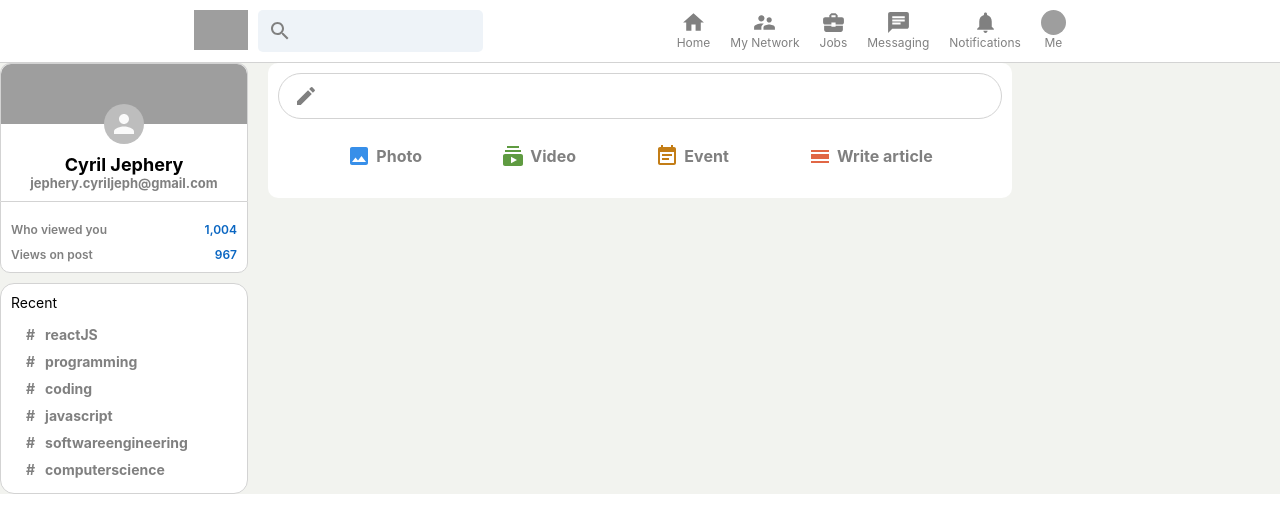
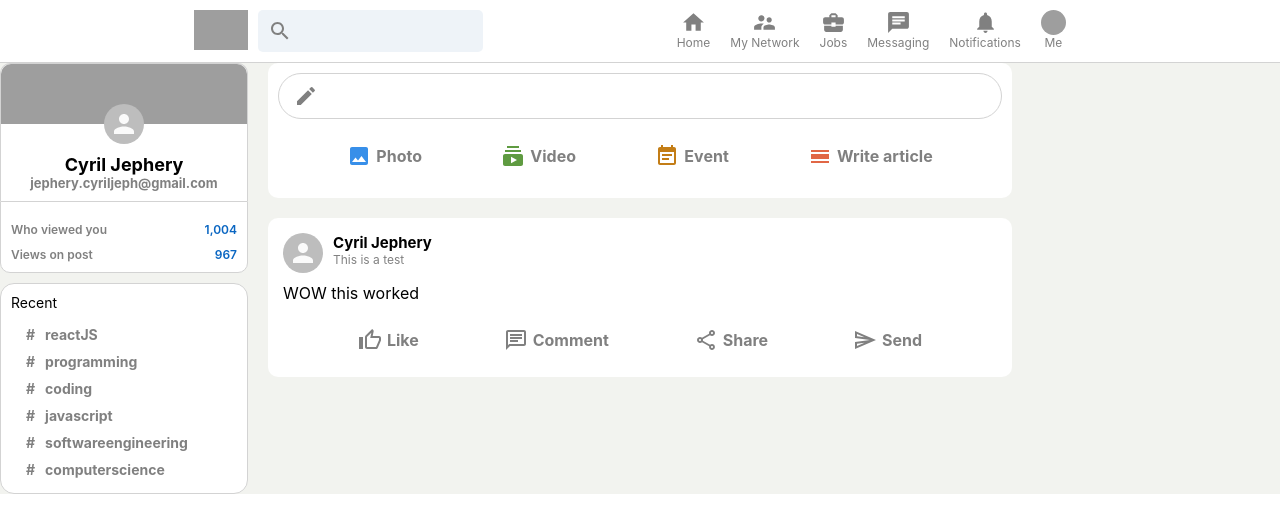
Before and after one commit to Xoned20/linkedin-clone-demo, a React (Create React App) app: page / in a window 1280 px wide. Shown: the top 532 px of the page. Built offline with nearby package versions, Linux system fonts and the light colour scheme; grey boxes are pictures that could not be loaded.

Commit message:
firebase

```diff
--- a/src/Feed.js
+++ b/src/Feed.js
@@ -1,13 +1,23 @@
-import React from "react"
+import React, { useState } from "react"
 import "./Feed.css"
+import "./Post"
 import CreateIcon from '@material-ui/icons/Create';
 import InputOption from "./InputOption";
 import ImageIcon from '@material-ui/icons/Image';
 import SubscriptionsIcon from '@material-ui/icons/Subscriptions';
 import EventNoteIcon from '@material-ui/icons/EventNote';
 import CalendarViewDayIcon from '@material-ui/icons/CalendarViewDay';
+import Post from "./Post";
 
 function Feed() {
+    const [posts, setPosts] = useState([]);
+
+    const sendPost = e => {
+        e.preventDefault();
+
+    };
+
+
     return (
         <div className="feed">
             <div className="feed__inputContainer">
@@ -15,7 +25,7 @@
                     <CreateIcon />
                     <form>
                         <input type="text"/>
-                        <button type="submit">Send</button>
+                        <button onClick={sendPost} type="submit">Send</button>
                     </form>
                 </div>
                 <div className="feed__inputOptions">
@@ -27,7 +37,14 @@
             </div>
 
             {/* Posts */}
-
+            {posts.map((post) => (
+                <Post />
+            ))}
+            <Post
+            name="Cyril Jephery"
+            description="This is a test"
+            messages="WOW this worked"
+            />
         </div>
     )
 }
--- a/src/Post.css
+++ b/src/Post.css
@@ -0,0 +1,33 @@
+.post {
+    background-color: white;
+    padding: 15px;
+    margin-bottom: 10px;
+    border-radius: 10px;
+}
+
+.post__header {
+    display: flex;
+    margin-bottom: 10px;
+}
+
+.post__info {
+    margin-left: 10px;
+}
+
+.post__info > p {
+    font-size: 12px;
+    color: gray;
+}
+
+.post__body {
+    overflow-wrap: anywhere;
+}
+
+.post__info > h2 {
+    font-size: 15px;
+}
+
+.post__buttons {
+    display: flex;
+    justify-content: space-evenly;
+}
--- a/src/Post.js
+++ b/src/Post.js
@@ -1,10 +1,34 @@
+import { Avatar } from "@material-ui/core"
 import React from "react"
+import InputOption from "./InputOption"
 import "./Post.css"
+import ThumbUpAltOutlinedIcon from "@material-ui/icons/ThumbUpAltOutlined";
+import ChatOutlinedIcon from "@material-ui/icons/ChatOutlined";
+import ShareOutlinedIcon from "@material-ui/icons/ShareOutlined";
+import SendOutlinedIcon from "@material-ui/icons/SendOutlined";
 
-function Post() {
+
+function Post({name, description, messages, photoUrl}) {
     return(
-        <div>
+        <div className="post">
+            <div className="post__header">
+                <Avatar />
+                <div className="post__info">
+                    <h2>{name}</h2>
+                    <p>{description}</p>
+                </div>
+            </div>
 
+            <div className="post__body">
+                    <p>{messages}</p>
+            </div>
+
+            <div className="post__buttons">
+                <InputOption Icon={ThumbUpAltOutlinedIcon} title="Like" color="gray" />
+                <InputOption Icon={ChatOutlinedIcon} title="Comment" color="gray" />
+                <InputOption Icon={ShareOutlinedIcon} title="Share" color="gray" />
+                <InputOption Icon={SendOutlinedIcon} title="Send" color="gray" />
+            </div>
         </div>
     )
 }
```
Also changed, not shown: src/firebase.js (added).
